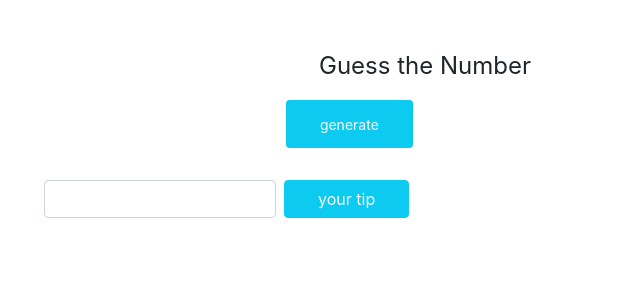
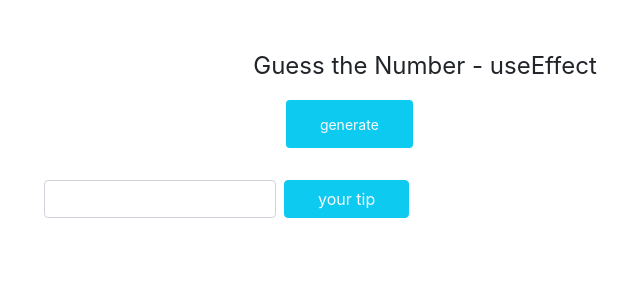
Before and after one commit to csikosarpad/samples, a React (Create React App) app in the folder state-management/: page / in a window 1280 px wide. Shown: the top 300 px of the page, without its empty margins (215-855 px from the left). Built offline with nearby package versions, Linux system fonts and the light colour scheme.

Commit message:
separate to components

```diff
--- /dev/null
+++ b/state-management/src/exercises/02-useEffect/App.js
@@ -0,0 +1,55 @@
+import { useState } from 'react';
+import Form from './components/Form';
+import Result from './components/Result';
+import '../../App.css';
+
+/*
+1 - generate two new random numbers
+2 - Add the two random numbers together to get the sum
+3 - Compare the sum to the user input
+4 - If the sum is equal to the user input, display "You guessed right!"
+5 - If the sum is not equal to the user input, display "Try Again :("
+*/
+
+function App() {
+  const [values, setValues] = useState(0);
+  const [guess, setGuess] = useState(0);
+  const [message, setMessage] = useState('');
+
+  const generateRandomNumbers = () => {
+    const random1 = Math.floor(Math.random() * 100);
+    const random2 = Math.floor(Math.random() * 100);
+    setValues({ random1, random2 });
+  };
+
+  const guessYourTip = () => {
+    const message =
+      parseInt(guess) === values.random1 + values.random2
+        ? 'Your guessed right!'
+        : 'Try again!';
+    setMessage(message);
+  };
+
+  return (
+    <div className='App'>
+      <div className='p-5'>
+        <fieldset>
+          <legend className='text-bold'>
+            Guess the Number - <span>useEffect</span>
+          </legend>
+          <div className='d-flex justify-content-around'>
+            <Form
+              values={values}
+              generate={generateRandomNumbers}
+              guess={guessYourTip}
+              onChange={setGuess}
+            />
+            <Result message={message} />
+          </div>
+        </fieldset>
+      </div>
+    </div>
+  );
+}
+
+export default App;
--- /dev/null
+++ b/state-management/src/exercises/02-useEffect/components/Form.js
@@ -0,0 +1,45 @@
+const Form = ({ values, generate, guess, onChange }) => {
+  return (
+    <div>
+      <div className='p-2' style={{ width: '100%' }}>
+        <div className='row'>
+          <div className='col-8'>
+            <span className='text-secondary h1 mb-2 mx-5'>
+              {values.random1}
+            </span>
+            <span className='text-secondary h1 mb-2 mx-5'>
+              {values.random2}
+            </span>
+          </div>
+          <button
+            className='col-4 btn btn-info text-light btn-sm'
+            onClick={generate}
+          >
+            generate
+          </button>
+        </div>
+      </div>
+      <form className='py-4 row g-0'>
+        <div className='col-8 px-2'>
+          <input
+            className='form-control mb-4'
+            type='number'
+            onChange={(e) => onChange(e.target.value)}
+          />
+        </div>
+        <div className='col-4'>
+          <button
+            type='button'
+            className='btn btn-info text-light'
+            style={{ width: '100%' }}
+            onClick={guess}
+          >
+            your tip
+          </button>
+        </div>
+      </form>
+    </div>
+  );
+};
+
+export default Form;
--- /dev/null
+++ b/state-management/src/exercises/02-useEffect/components/Result.js
@@ -0,0 +1,11 @@
+const Result = ({ message }) => {
+  return (
+    <div className='d-flex flex-column justify-content-between'>
+      <div className='d-flex text-success justify-content-center mb-5'>
+        <p className='h1'>{message}</p>
+      </div>
+    </div>
+  );
+};
+
+export default Result;
--- a/state-management/src/index.js
+++ b/state-management/src/index.js
@@ -2,7 +2,7 @@ import React, { StrictMode } from 'react';
 import ReactDOM from 'react-dom/client';
 import './index.css';
 
-import App from './exercises/01-finish/App';
+import App from './exercises/02-useEffect/App';
 
 import reportWebVitals from './reportWebVitals';
 
```
